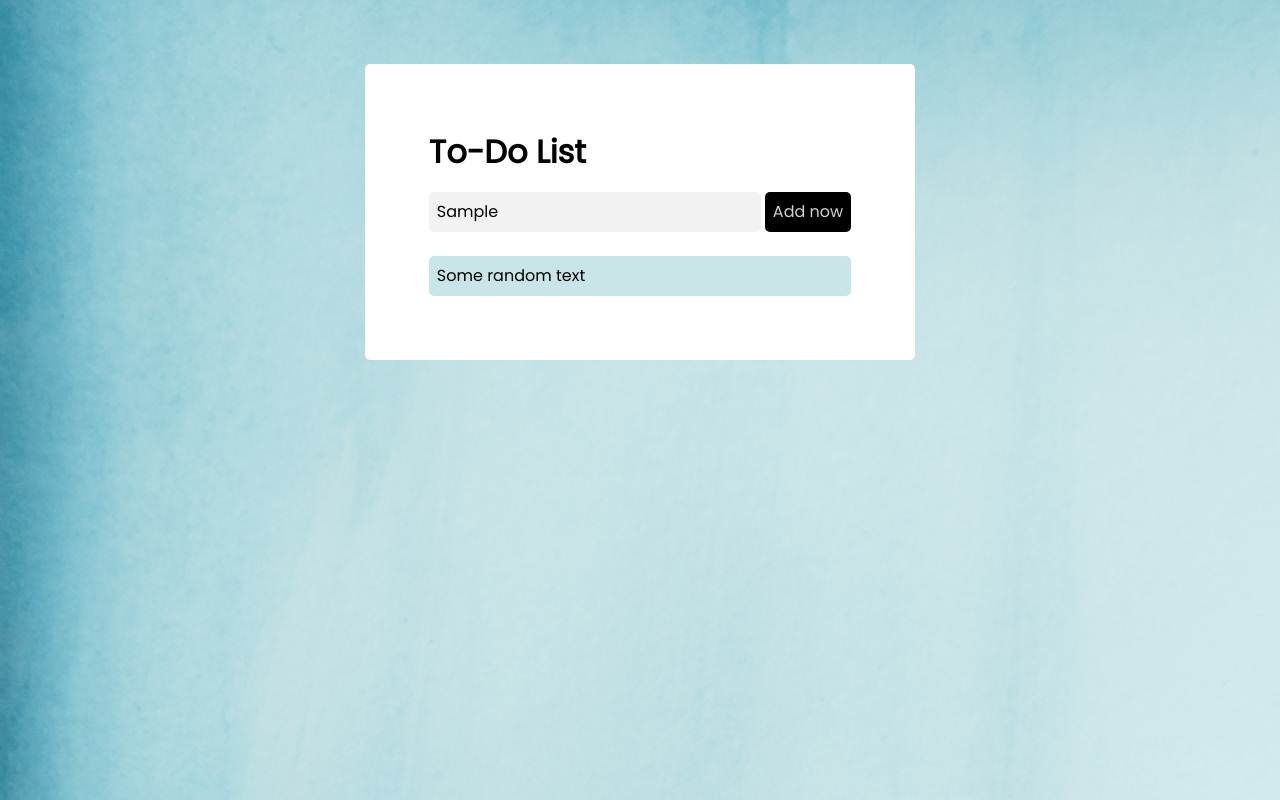
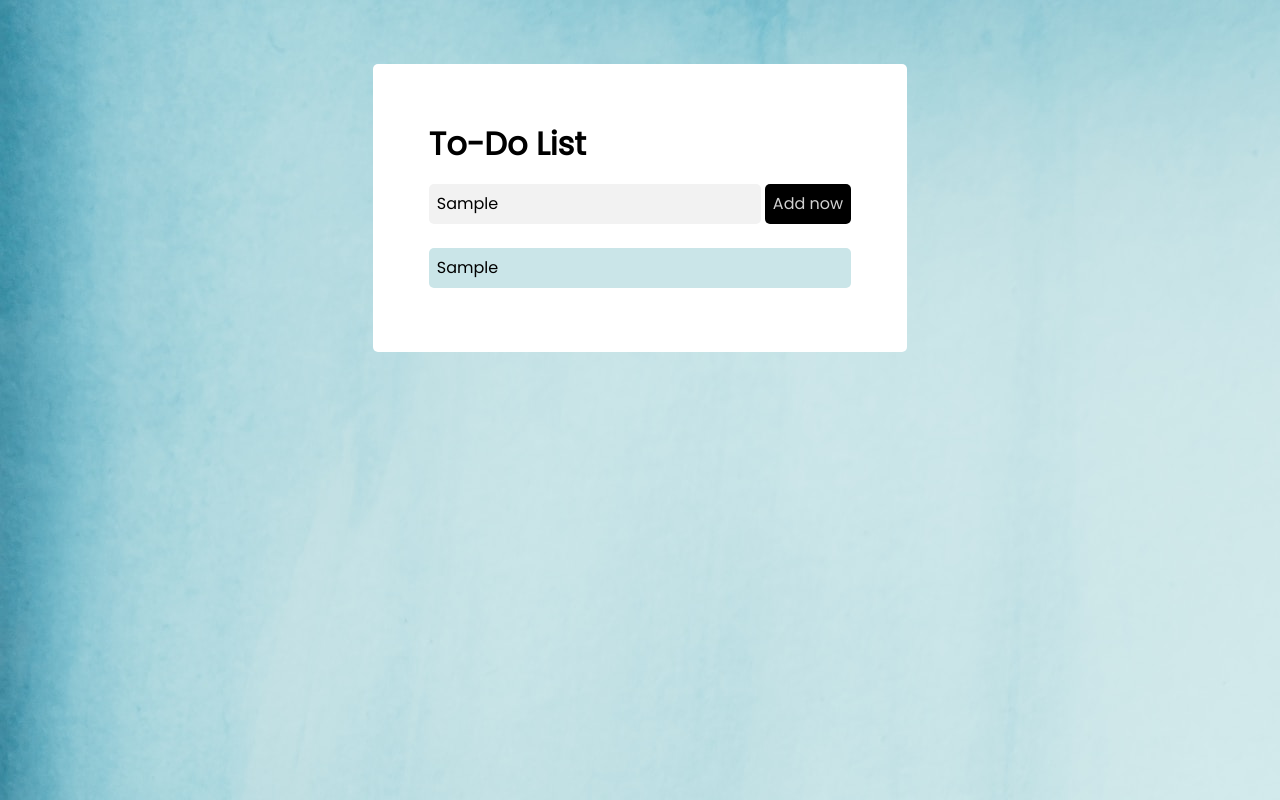
Before and after one commit to noelty/To-Do_List, a plain HTML site: page index.html in a window 1280 px wide. Both pictures are taken after typing "Sample" into the empty fields and a click on the button "Add now". Drawn offline with Linux system fonts and the light colour scheme.

Commit message:
basic behaviour added

```diff
--- a/index.html
+++ b/index.html
@@ -15,11 +15,11 @@
     <div class="container">
         <h1 class="font-family-main main-heading">To-Do List</h1>
         <div class="input-field">
-            <input type="text" placeholder="Add to the list" class="font-family-main margin-bottom-50 padding-50">
-            <button class="font-family-main add-btn padding-50">Add now</button>
+            <input type="text" placeholder="Add to the list" id="list-input" class="font-family-main margin-bottom-50 padding-50">
+            <button id="add-btn" class="font-family-main add-btn padding-50">Add now</button>
         </div>
-        <ul class="list">
-            <li class="list-item font-family-main padding-50">Some random text</li>
+        <ul id="list" class="list">
+            <!-- <li class="list-item font-family-main padding-50">Some random text</li> -->
         </ul>
     </div>
     <script src="main.js"></script>
--- a/main.js
+++ b/main.js
@@ -0,0 +1,14 @@
+let listInput = document.getElementById("list-input");
+console.log(listInput);
+let addBtn = document.getElementById("add-btn");
+console.log(addBtn);
+let list = document.getElementById("list");
+console.log(list);
+addBtn.addEventListener("click",function() {
+    let listText = listInput.value;
+    console.log(listText);
+    let listItem = document.createElement("li");
+    listItem.classList.add("list-item", "font-family-main", "padding-50", "margin-bottom-50");
+    listItem.innerText = listText;
+    list.appendChild(listItem);
+})
--- a/style.css
+++ b/style.css
@@ -107,7 +107,7 @@ body {
     background-color: hsl(0, 0%, 100%);
     display: flex;
     flex-direction: column;
-    padding: 4em;
+    padding: 3.5em;
     justify-content: center;
     row-gap: 1em;
     border-radius: 5px;
@@ -119,7 +119,7 @@ body {
     border-radius: 5px;
 }
 .list-item:hover {
-    background-color: hsl(191, 44%, 64%);
+    background-color: hsl(189, 44%, 81%);
 }
 ul.list {
     padding: 0;
```
